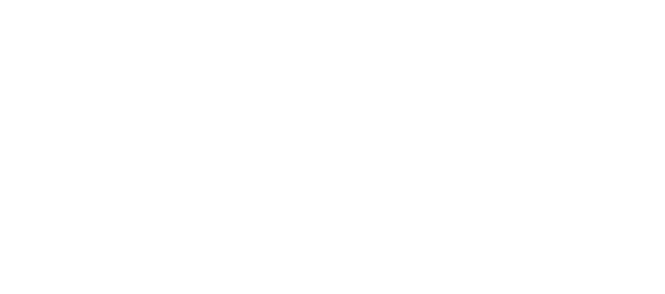
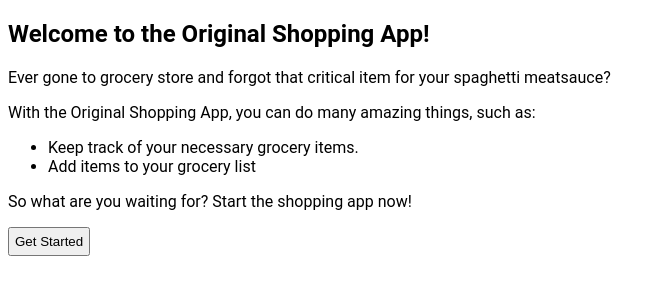
Before and after one commit to john-azzaro/ListApp, a plain HTML site: page index.html in a window 1280 px wide. Shown: the whole page, without its empty margins (0-665 px from the left). Drawn offline with nearby package versions, Linux system fonts and the light colour scheme.

Commit message:
html addition

```diff
--- a/index.html
+++ b/index.html
@@ -10,9 +10,22 @@
     <link rel="stylesheet" href="index.css">
 </head>
 <body>
-    <header></header>
-    <main></main>
-    <footer></footer>
+    <main>
+        <!--Start App page-->
+        <h2>Welcome to the Original Shopping App!</h2>
+        <p>Ever gone to grocery store and forgot that critical item for your spaghetti meatsauce?</p>
+        <p>With the Original Shopping App, you can do many amazing things, such as:</p>
+        <ul>
+            <li>Keep track of your necessary grocery items.</li>
+            <li>Add items to your grocery list</li>
+        </ul>
+        <p>So what are you waiting for?  Start the shopping app now!</p>
+        <button>Get Started</button>
+
+        <!--App page-->
+
+
+    </main>
     <script src="index.js"></script>
 </body>
 </html>
```
